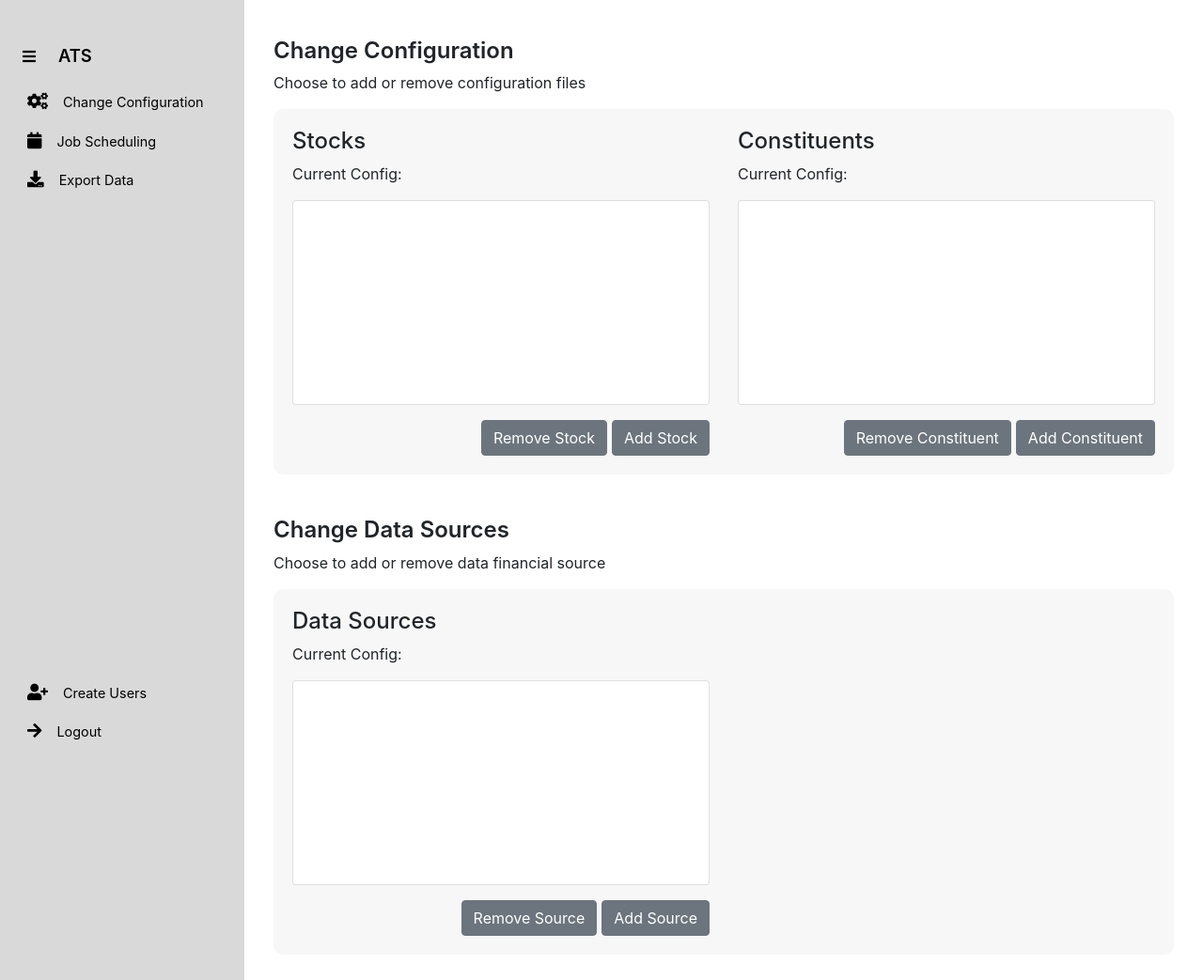
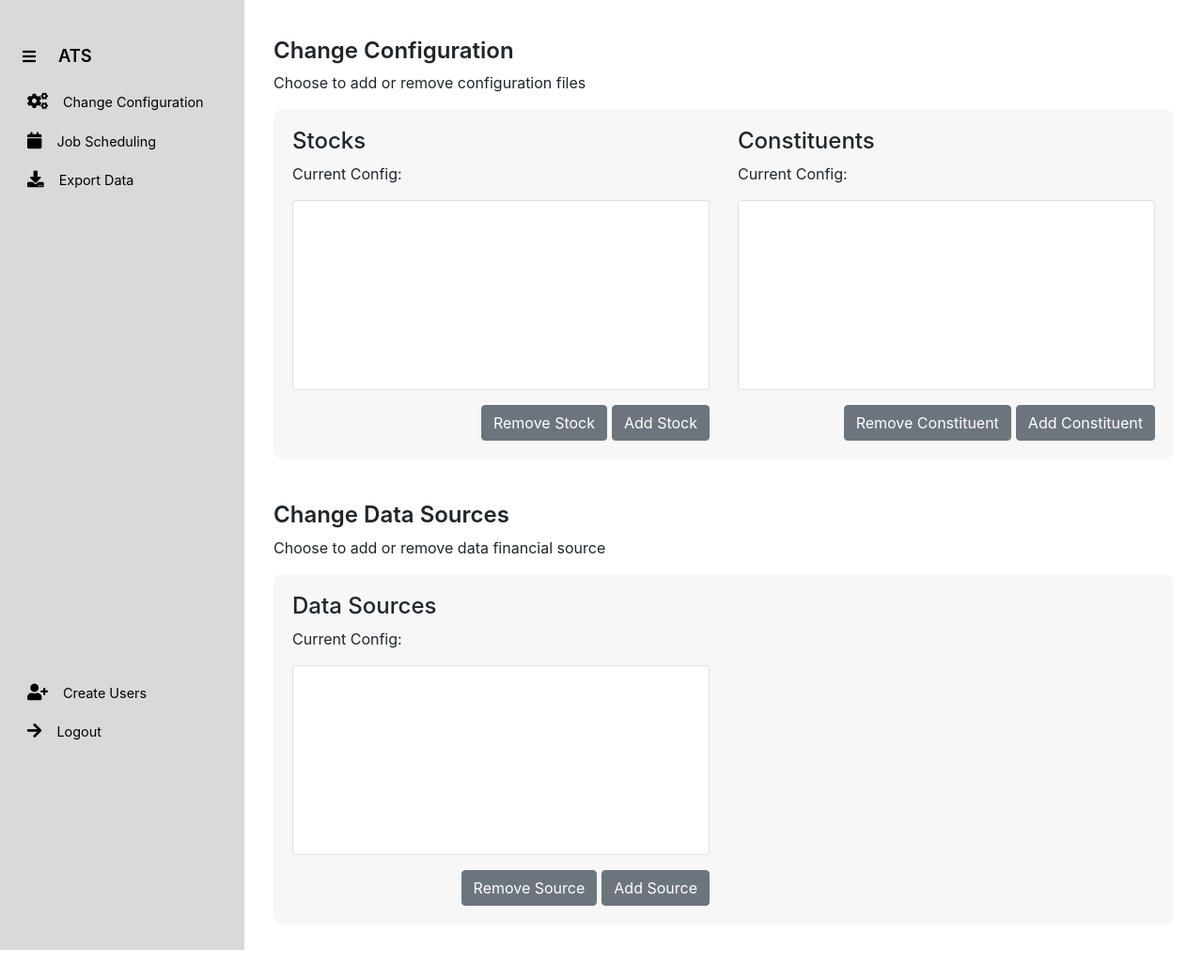
Before and after one commit to COSC-470-2023/ATS_Project_2024, a Flask app: template ui/templates/configuration.html in a window 1280 px wide. Shown: the whole page at 94% size. After the commit the page ends 1011 px from the top, so only its background shows below. Run offline with Flask 3, Linux system fonts and the light colour scheme; the template is opened without the code that fills it, so the values that code supplies are empty; parts of the project's set-up code (start-up, migrations or seed data) failed here and were passed over; some libraries are stand-ins or nearby versions.

Commit message:
Update style.css

```diff
--- a/ui/static/style.css
+++ b/ui/static/style.css
@@ -196,7 +196,8 @@ a.sidebar-link:hover {
 
 .config-list ul {
   height: 200px;
-  overflow: scroll;
+  margin-bottom: 0;
+  overflow-y: scroll;
 }
 
 .modal-body {
```
